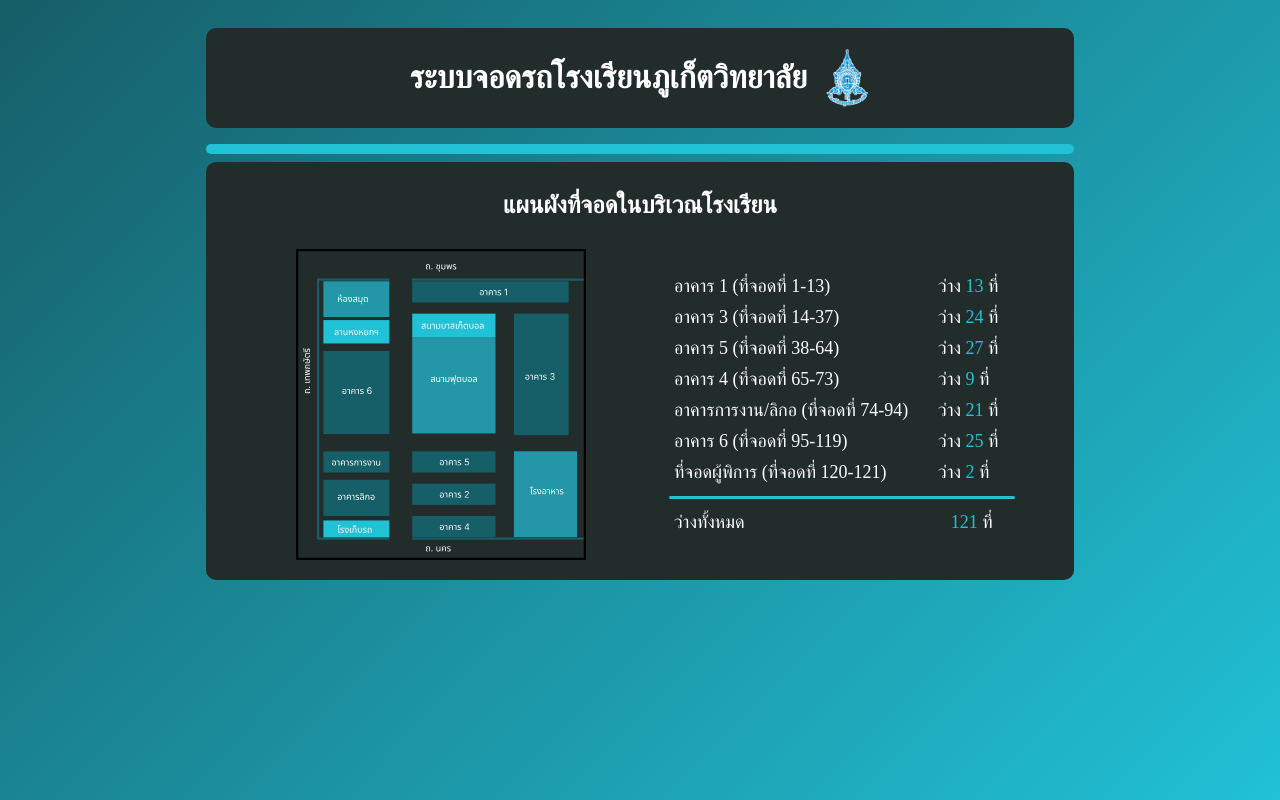
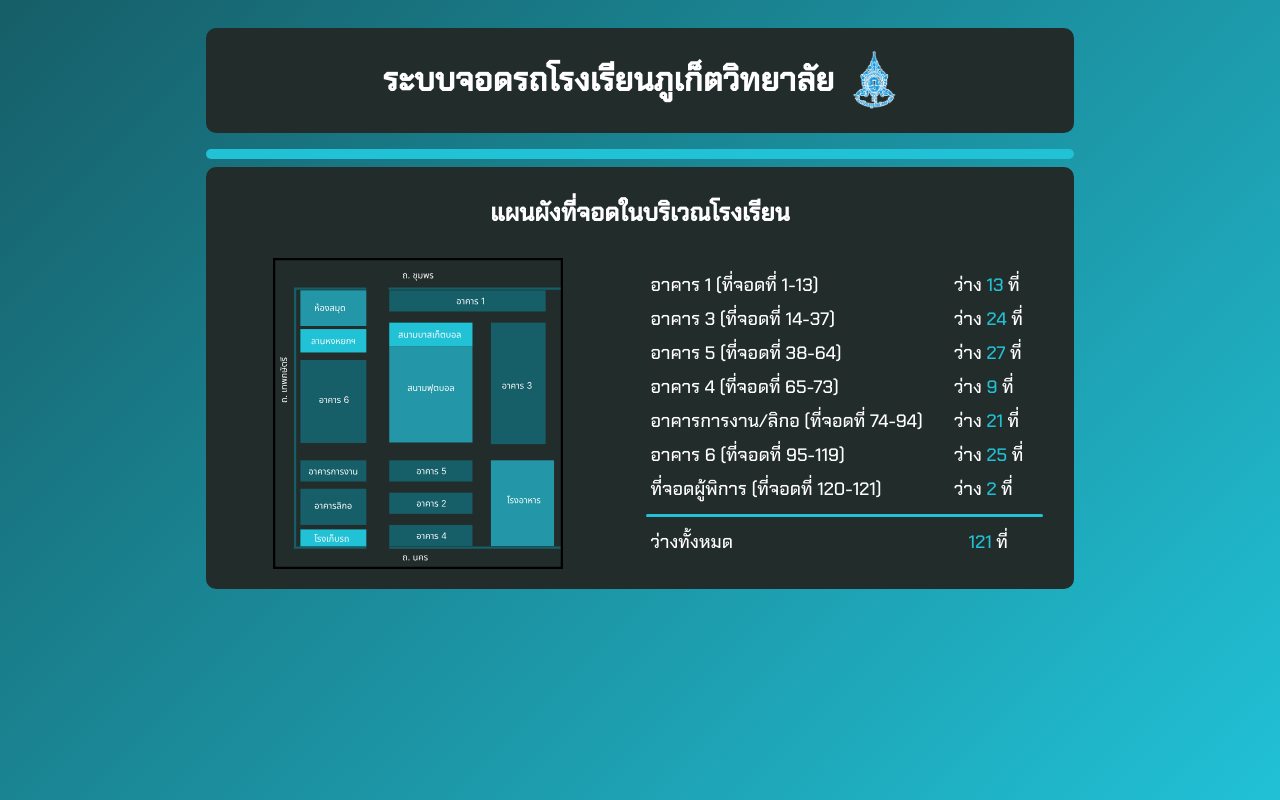
Before and after one commit to bencinn/School-Parking-Project, a SvelteKit app in the folder sveltekit/: page / in a window 1280 px wide. Built offline with nearby package versions, Linux system fonts and the light colour scheme; no server answers; the database is empty; a web font is replaced by a local one.

Commit message:
Fixing Font Problems

```diff
--- a/sveltekit/src/routes/app.css
+++ b/sveltekit/src/routes/app.css
@@ -1,4 +1,5 @@
 /*Universal*/
+@import url('https://fonts.googleapis.com/css2?family=Chakra+Petch:wght@500&family=Work+Sans:wght@500&display=swap');
 
 html {
 	height: 100%;
@@ -13,13 +14,15 @@ html {
 	--bggrade: linear-gradient(135deg, var(--pri), var(--tri));
 }
 
+
+/*
 @font-face {
 	font-family: chakrapetch;
 	src: url('./chakrapetch-medium.ttf');
-}
+}*/
 
 * {
-	font-family: chakrapetch;
+	font-family: 'Chakra Petch';
 	box-sizing: border-box;
 }
 
```
